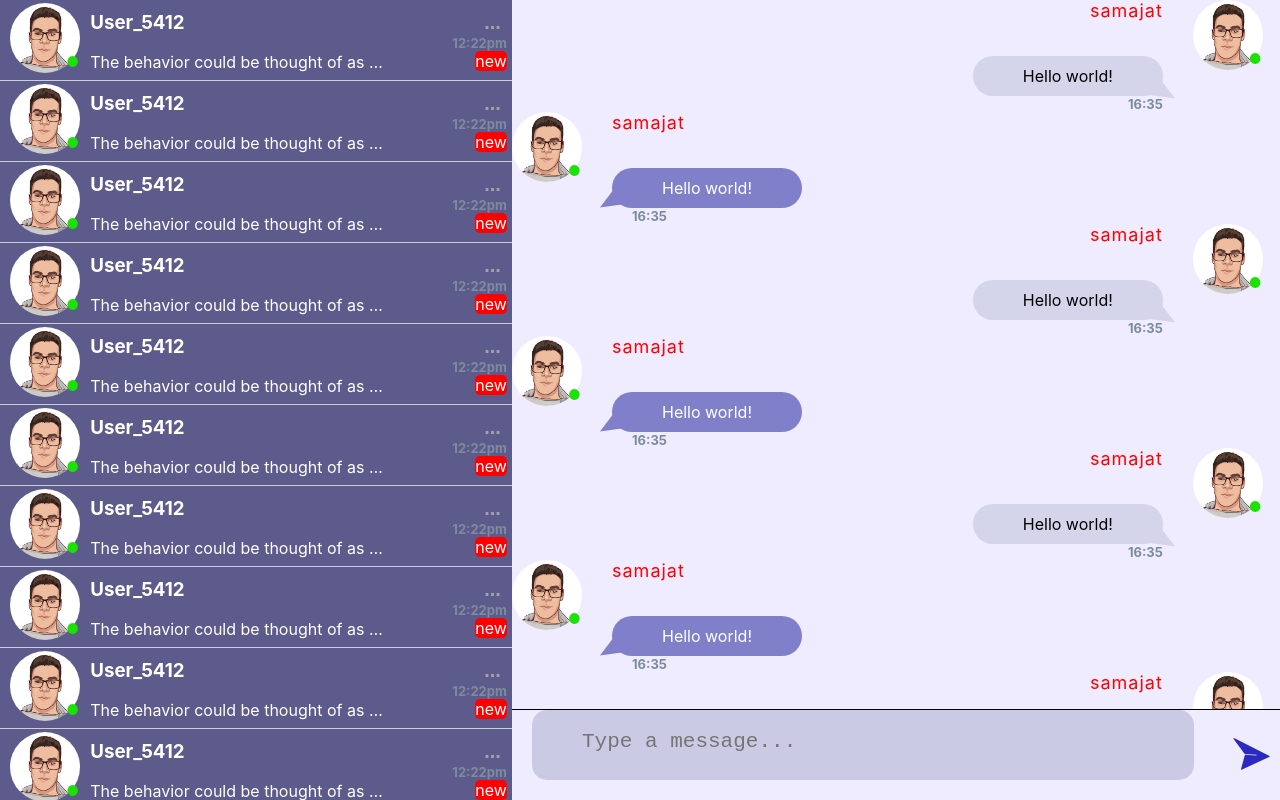
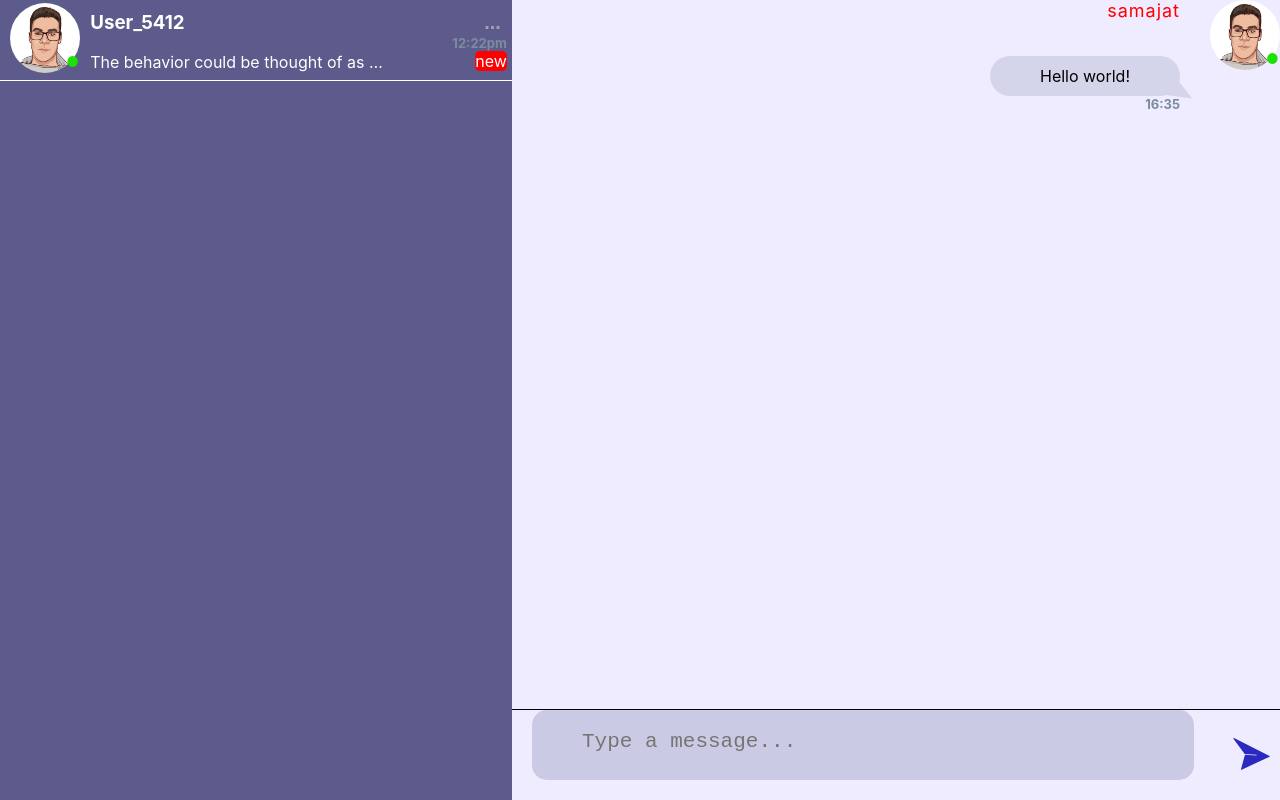
Before and after one commit to soufiane-amt/ft_transcendance, a Next.js app: page / in a window 1280 px wide. Built offline with nearby package versions, Linux system fonts and the light colour scheme.

Commit message:
main chat field UI is ready, mocking up data is to come

```diff
--- /dev/null
+++ b/components/direct-messaging/DirectMsgMain.module.css
@@ -0,0 +1,29 @@
+.direct_msg_main {
+    display: flex;
+  }
+
+.discussion_panel_bar {
+    width: 40%;
+    height: 100vh;
+    overflow-y: auto;
+    background-color: var(--discussion_panel_back_color);
+  }
+
+  .discussion_panel_bar::-webkit-scrollbar {
+    width: 0; /* Adjust the width as needed */
+  }
+
+
+  .chat_field {
+    width: 60%;
+    height: 100vh;
+    overflow: auto;
+  }
+
+  .chat_field::-webkit-scrollbar {
+    width: 0.5em; /* Adjust the width as needed */
+  }
+
+  .messages_history {
+    margin-bottom: 50px;
+  }
--- /dev/null
+++ b/components/direct-messaging/DirectMsgMain.tsx
@@ -0,0 +1,48 @@
+
+import { useState } from "react";
+import ChatTextBox from "../shared/ChatTextbox/ChatTextbox";
+import DiscussionPanel from "../shared/DiscussionPanel/DiscussionPanel";
+import Message from "../shared/Message/Message";
+import style from "./DirectMsgMain.module.css"
+
+
+
+function DiscussionsBar ()
+{
+  return (
+    <div className={style.discussion_panel_bar}>
+      <DiscussionPanel/>
+    </div>
+  )
+}
+
+function MessagesHistory ()
+{
+  return (
+    <div className={style.messages_history}>
+      <Message sentMessage={true}/>
+    </div>
+  )
+}
+
+function ChattingField ()
+{
+  return (
+    <div className={style.chat_field}>
+      <MessagesHistory/>
+      <ChatTextBox/>
+    </div>
+
+  )
+}
+function DirectMesgMain()
+{
+    return (
+        <div className={style.direct_msg_main}>
+          <DiscussionsBar/>
+          <ChattingField/>
+        </div>
+    )
+}
+
+export default DirectMesgMain;
--- a/components/shared/ChatTextbox/ChatTextbox.module.css
+++ b/components/shared/ChatTextbox/ChatTextbox.module.css
@@ -1,12 +1,10 @@
-
 .message_bar {
-
     display: flex;
-    position: fixed;
-    bottom: 0vh;
-    width: 60%;
+    position: sticky;
+    top: 100%;
+    width: 100%;
     background-color: var(--chat_field_back_color);
-    border-top: 0.1px solid rgb(0, 0, 0);
+    border-top: 0.1px solid black;
 }
 
 .message_input_bar{
@@ -35,9 +33,9 @@
 }
 
 .message_send_icon__init_fill{
-    fill: rgb(42, 42, 192);
+    fill: var(--send_icon_default_color);
 }
 
 .message_send_icon__init_fill:hover{
-    fill: rgb(213, 159, 32);
+    fill: var(--send_icon_on_hover_color);
 }
--- a/components/shared/DiscussionPanel/DiscussionPanel.module.css
+++ b/components/shared/DiscussionPanel/DiscussionPanel.module.css
@@ -4,7 +4,7 @@
     display:flex;
     flex-direction: row;
     align-items: center;
-    background-color: #5C5B8B;
+    background-color: var(--discussion_panel_back_color);
     color: white;
     gap:10px;
     width: 96%;
@@ -13,7 +13,7 @@
     overflow: hidden;
 
     position: relative;
-    border-bottom: 1px solid #cdcdd5;
+    border-bottom: 1px solid white;
 }
 
 
@@ -22,7 +22,7 @@
     font-size: 20px;
     font-weight: bolder;
     border: 0;
-    background-color: #5C5B8B;
+    background-color: var(--discussion_panel_back_color);
     color:#a2a1ac;
 }
 
--- a/components/shared/Message/Message.module.css
+++ b/components/shared/Message/Message.module.css
@@ -4,10 +4,8 @@
   max-width: 50%;
   gap: var(--message_header_body_spacing);
 
-
 }
 
-/*********-Message header section-****************/
 
 /*********-Message body section-****************/
 
@@ -38,12 +36,13 @@
   left: -15px;
   border-width: 20px; /* Size of the triangle */
   border-style: solid;
-  border-color: transparent transparent rgb(128, 128, 202);
+  border-color: transparent transparent var(--message_sent_bubble_color);
   transform: rotate(352deg);
 }
 
+
 .message_bubble___sent_style {
-  background-color: rgb(128, 128, 202);
+  background-color: var(--message_sent_bubble_color);
   color: white;
 }
 
@@ -56,12 +55,12 @@
   right: -15px;
   border-width: 20px; /* Size of the triangle */
   border-style: solid;
-  border-color: transparent transparent rgb(212, 212, 235);
+  border-color: transparent transparent var(--message_received_bubble_color);
   transform: rotate(8deg);
 }
 
 .message_bubble___received_style {
-  background-color: rgb(212, 212, 235);
+  background-color: var(--message_received_bubble_color);
   color: rgb(0, 0, 0);
 }
 
@@ -73,11 +72,13 @@
 }
 
 /*/***********************/
-*
 
 /***- utils -**/
 
 .message__to_right {
-  margin-left: 60%;
+
+  justify-content: end;
+
+  margin-left: auto;
   text-align: right;
 }
--- a/pages/index.tsx
+++ b/pages/index.tsx
@@ -1,68 +1,10 @@
+import DirectMesgMain from "../components/direct-messaging/DirectMsgMain";
 import ChatTextBox from "../components/shared/ChatTextbox/ChatTextbox";
 import DiscussionPanel from "../components/shared/DiscussionPanel/DiscussionPanel";
 import Message from "../components/shared/Message/Message";
 
 export default function Home() {
   return (
-    <div className="all">
-      <div className="bar_part">
-        <DiscussionPanel/>
-        <DiscussionPanel/>
-        <DiscussionPanel/>
-        <DiscussionPanel/>
-        <DiscussionPanel/>
-        <DiscussionPanel/>
-        <DiscussionPanel/>
-        <DiscussionPanel/>
-        <DiscussionPanel/>
-        <DiscussionPanel/>
-        <DiscussionPanel/>
-        <DiscussionPanel/>
-        <DiscussionPanel/>
-        <DiscussionPanel/>
-        <DiscussionPanel/>
-        <DiscussionPanel/>
-        <DiscussionPanel/>
-        <DiscussionPanel/>
-        <DiscussionPanel/>
-      </div>
-
-      <div className="chat_field">
-        <div className="messages">
-            <Message sentMessage={true}/>
-            <Message sentMessage={false}/>
-            <Message sentMessage={true}/>
-            <Message sentMessage={false}/>
-            <Message sentMessage={true}/>
-            <Message sentMessage={false}/>
-            <Message sentMessage={true}/>
-            <Message sentMessage={false}/>
-            <Message sentMessage={true}/>
-            <Message sentMessage={false}/>
-            <Message sentMessage={true}/>
-            <Message sentMessage={false}/>
-            <Message sentMessage={true}/>
-            <Message sentMessage={true}/>
-            <Message sentMessage={false}/>
-            <Message sentMessage={true}/>
-            <Message sentMessage={false}/>
-            <Message sentMessage={true}/>
-            <Message sentMessage={false}/>
-            <Message sentMessage={true}/>
-            <Message sentMessage={false}/>
-            <Message sentMessage={true}/>
-            <Message sentMessage={false}/>
-            <Message sentMessage={true}/>
-            <Message sentMessage={false}/>
-            <Message sentMessage={true}/>
-            <Message sentMessage={false}/>
-            <Message sentMessage={true}/>
-            <Message sentMessage={false}/>
-            <Message sentMessage={true}/>
-        </div>
-        <ChatTextBox/>
-      </div>
-    </div>
-
+    <DirectMesgMain/>
     )
 }
--- a/styles/global.css
+++ b/styles/global.css
@@ -12,6 +12,21 @@
 
   /*chat-messaging-field*/
   --chat_field_back_color: #efecff;
+
+  /*chat end icon*/
+  --send_icon_default_color:rgb(42, 42, 192);
+  --send_icon_on_hover_color:rgb(215, 215, 97);
+
+
+  /*sent message bubble color*/
+  --message_sent_bubble_color:#776DA8;
+  /*received message bubble color*/
+  --message_received_bubble_color:rgb(212, 212, 235);
+
+
+    /*Discussion Panel*/
+    --discussion_panel_back_color: #5C5B8B;
+
 }
 
 html,
@@ -27,6 +42,7 @@ body {
 .all {
   display: flex;
 }
+
 .bar_part {
   width: 40%;
   height: 100vh;
@@ -35,7 +51,7 @@ body {
 }
 
 .bar_part::-webkit-scrollbar {
-  width: 0.5em; /* Adjust the width as needed */
+  width: 0; /* Adjust the width as needed */
 }
 
 
```
Also changed, not shown: dataBar.json (added, +34 -0 lines).
